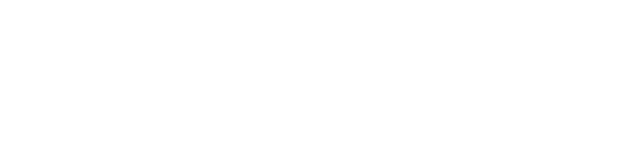
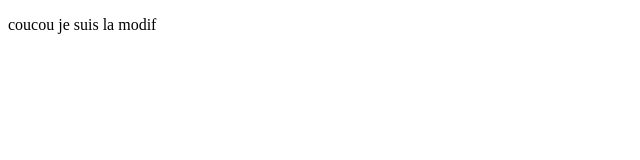
Before and after one commit to MarcheurMT/Le-depot, a plain HTML site: page Index.html in a window 1280 px wide. Shown: the whole page, without its empty margins (0-640 px from the left). Drawn offline with Linux system fonts and the light colour scheme.

Commit message:
Update Index.html

```diff
--- a/Index.html
+++ b/Index.html
@@ -7,6 +7,6 @@
     <title>Document</title>
 </head>
 <body>
-
+    <div><p>coucou je suis la modif<p><div>
 </body>
 </html>
```
